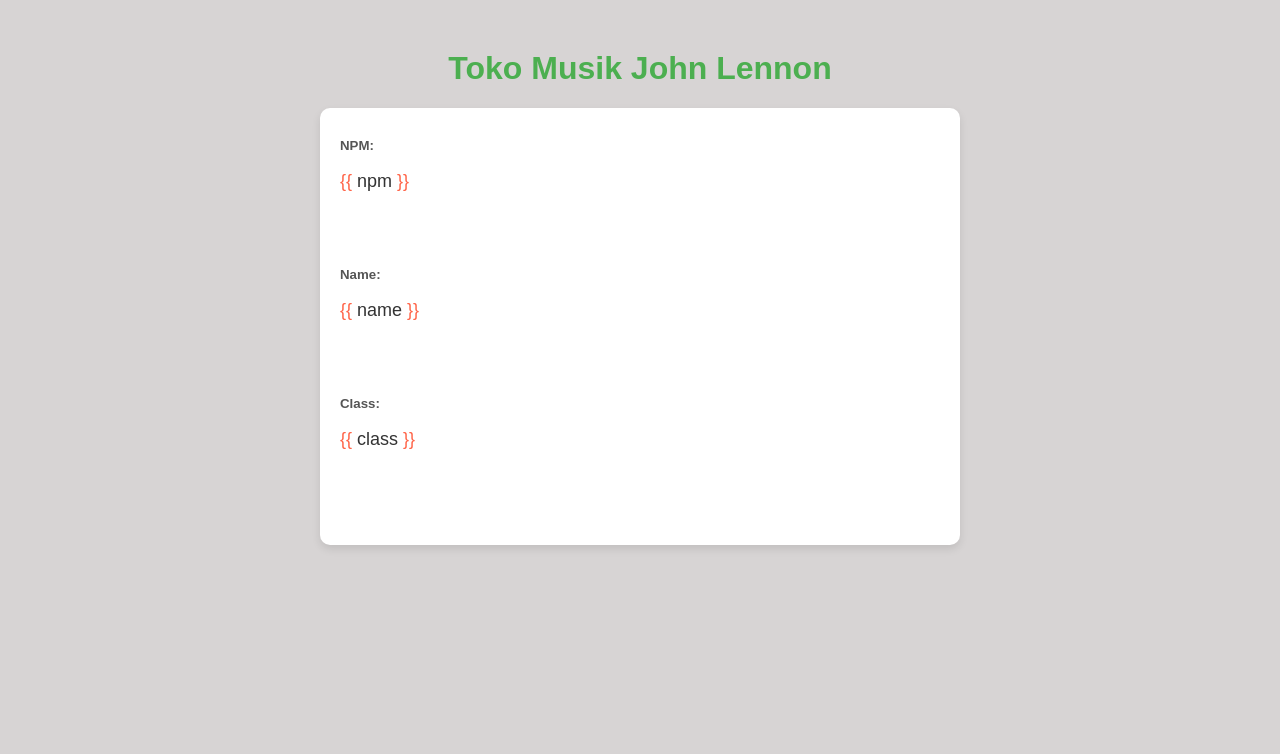
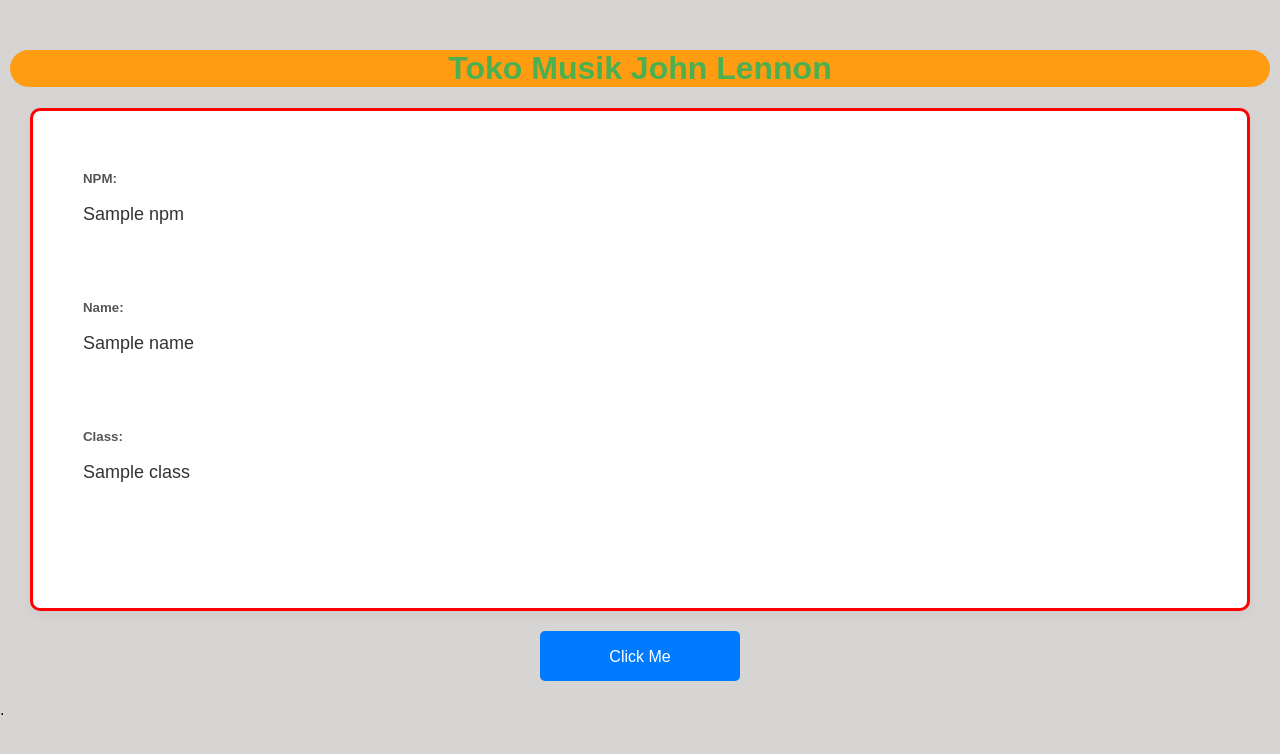
Before and after one commit to Felixsimbolon/Tugas2PBP, a Django app: template main/templates/main.html in a window 1280 px wide. Shown: the top 754 px of the page. Run offline with Django 4.2, Linux system fonts and the light colour scheme; the template is opened without the code that fills it: most values are stand-ins (such as "Sample title", 1, 10 or a date in 2020).

Commit message:
nambah styling and add button

```diff
--- a/main/templates/main.html
+++ b/main/templates/main.html
@@ -17,19 +17,23 @@
         h1 {
             color: #4CAF50;
             text-align: center;
+            background-color: rgb(255, 156, 18);
             margin-top: 50px;
+            margin-left: 10px;
+            margin-right: 10px;
+            border-radius: 30px;
         }
 
         /* Formatted Information Styles */
         .info-section {
-            max-width: 600px;
-            margin: 20px auto;
-            padding: 20px;
+            max-width: 90%; /* Increased width */
+            margin: 5px 30px;
+            padding: 50px;
             background-color: white;
-            box-shadow: 0 4px 8px rgba(0, 0, 0, 0.1);
+            box-shadow: 0 4px 8px rgba(176, 142, 142, 0.1);
             border-radius: 10px;
+            border: 3px solid red; /* Added red border */
         }
-
 
         h5 {
             color: #555;
@@ -42,34 +46,46 @@
             margin-bottom: 75px;
         }
 
-        /* Styling for placeholder variables */
-        p::before {
-            content: "{{ "; /* Simulates the template */
-            color: #ff6347;
+        /* Styling for the button */
+        .blue-button {
+            display: block;
+            width: 200px;
+            height: 50px;
+            background-color: #007BFF; /* Blue color */
+            color: white;
+            text-align: center;
+            line-height: 50px;
+            border: none;
+            border-radius: 5px;
+            font-size: 16px;
+            cursor: pointer;
+            margin: 20px auto; /* Center the button */
         }
 
-        p::after {
-            content: " }}";
-            color: #ff6347;
+        .blue-button:hover {
+            background-color: #0056b3; /* Darker blue on hover */
         }
     </style>
 </head>
 <body>
-
     <!-- Header -->
     <h1>Toko Musik John Lennon</h1>
 
     <!-- Information Section -->
     <div class="info-section">
         <h5>NPM:</h5>
-        <p>npm</p>
+        <p>{{npm}}</p>
 
         <h5>Name:</h5>
-        <p>name</p>
+        <p>{{name}}</p>
 
         <h5>Class:</h5>
-        <p>class</p>
+        <p>{{class}}</p>
     </div>
+
+    <!-- Blue Button that does nothing -->
+    <button class="blue-button" onclick="return false;">Click Me</button>
 
 </body>
 </html>
+.
```
Also changed, not shown: main/models.py (line endings or trailing spaces).
